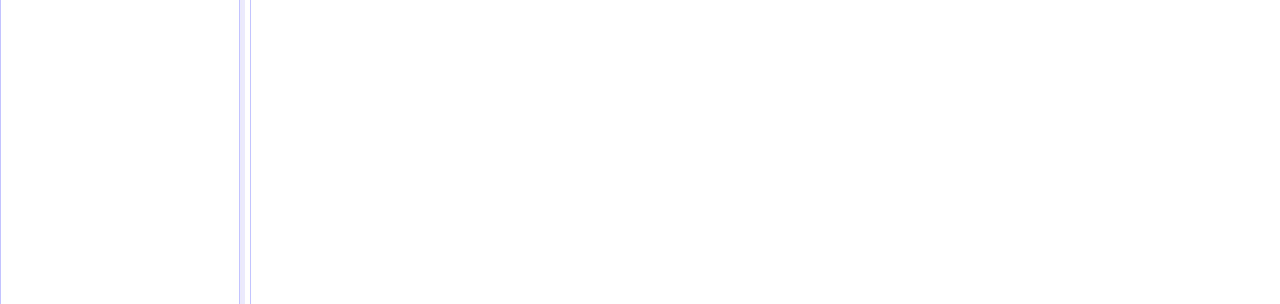
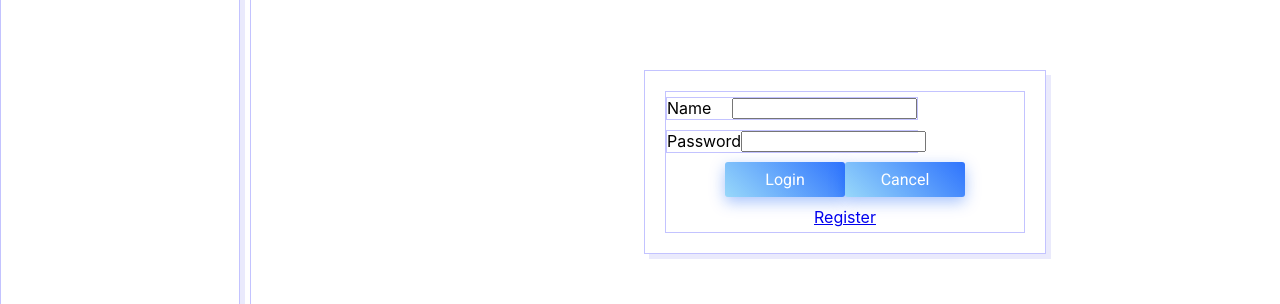
Before and after one commit to Vladimir-Kozinsky/OASIS, a React (Create React App) app: page /auth in a window 1280 px wide. Shown: the part 301-605 px from the top of the page. Built offline with nearby package versions, Linux system fonts and the light colour scheme; no server answers.

Commit message:
feat: redirect

```diff
--- a/src/App.js
+++ b/src/App.js
@@ -1,31 +1,33 @@
 import s from './App.module.css';
 import { Component } from 'react'
 import Home from './components/main/Home';
-import { Routes, Route, Link } from "react-router-dom";
+import { Redirect, Routes, Route, Link, Navigate } from "react-router-dom";
 import Footer from './components/footer/Footer';
 import MENU_W from './components/wrapComponents/Menu_w';
 import HEADER_W from './components/wrapComponents/Header_w';
 import LEGS_W from './components/wrapComponents/Legs_w';
+import Auth from './components/auth/Auth';
+import { compose } from 'redux';
+import { connect } from 'react-redux';
 
 
 class App extends Component {
   constructor(props) {
     super(props);
-    this.state = {
-      posts: []
-    }
+    this.state = {  }
   }
 
   render() {
     return (
       <div className={s.app}>
-        <HEADER_W/>
+        <HEADER_W />
         <MENU_W />
         <Footer />
         <div className={s.main} >
           <Routes>
+            <Route path='auth' element={<Auth />} />
             <Route path='legs' element={<LEGS_W />} />
-            <Route path='/' element={<Home />} />
+            <Route path='/' element={!this.props.isAuth ? <Navigate to="/auth" /> : <Home />} />
           </Routes>
         </div>
       </div>
@@ -34,5 +36,12 @@ class App extends Component {
 }
 
 
+const mapStateToProps = (state) => {
+  return {
+      isAuth: state.auth.isAuth,
+  }
+}
 
-export default App;
+const APP_W = connect(mapStateToProps, null)(App)
+
+export default APP_W
--- a/src/components/auth/Auth.js
+++ b/src/components/auth/Auth.js
@@ -1,9 +1,49 @@
-import s from './LegsFinder.module.css'
+import s from './Auth.module.css'
+import { Formik, Field, Form, ErrorMessage } from 'formik';
+import Button from '../../common/buttons/Button';
+import { Link } from "react-router-dom";
 
 const Auth = (props) => {
     return (
         <div className={s.auth}>
+            <Formik
+                initialValues={{}}
+                validate={(values) => {
+                    const errors = {};
+                    if (!values.depDate) {
+                        //   errors.depDate = 'Required';
+                    }
+                }}
 
+                onSubmit={(values, actions) => {
+                    actions.setSubmitting(false)
+                }}
+            >
+                {(
+                    { errors,
+                        handleSubmit,
+                        isSubmitting
+                    }) => (
+                    <Form onSubmit={handleSubmit} className={s.form} >
+                        <div className={s.field_block}>
+                            <label>Name</label>
+                            <Field type='text' id='name' name='name' palaceholder='Enter user name' />
+                        </div>
+                        <div className={s.field_block}>
+                            <label>Password</label>
+                            <Field type='text' id='name' name='name' palaceholder='Enter user name' />
+                        </div>
+
+                        <div className={s.addFormControlPanel}>
+                            <Button isDisabled={isSubmitting} type="submit" text='Login' />
+                            <Button text='Cancel' />
+                        </div>
+                        <Link to='/register' >Register</Link>
+                    </Form>
+                )}
+            </Formik>
         </div>
     )
 }
+
+export default Auth
--- a/src/components/auth/Auth.module.css
+++ b/src/components/auth/Auth.module.css
@@ -0,0 +1,22 @@
+.auth {
+    border: 1px solid rgb(195, 195, 255);
+    box-shadow: 5px 5px rgb(234, 234, 252);
+    width: 360px;
+    padding: 20px;
+    margin: 260px auto 0;
+}
+
+.form {
+    border: 1px solid rgb(195, 195, 255);
+    height: 140px;
+    display: flex;
+    flex-direction: column;
+    justify-content: space-around;
+    text-align: center;
+}
+.field_block {
+    border: 1px solid rgb(195, 195, 255);
+    width: 250px;
+    display: flex;
+    justify-content: space-between;
+}
--- /dev/null
+++ b/src/store/redusers/authReduser.js
@@ -0,0 +1,38 @@
+import { aircraftAPI } from '../../API/API'
+import { getAircraftData } from './menuReduser'
+
+const defaultState = {
+    isAuth: false
+}
+
+const authReduser = (state = defaultState, action) => {
+    switch (action.type) {
+        case 'SET_AUTH':
+            return {
+                ...state,
+                isAuth: action.payload
+            }
+        default:
+            return state
+    }
+}
+
+const setLastLegs = (isAuth) => ({ type: 'SET_AUTH', payload: isAuth })
+
+
+
+
+
+// export const addLeg = (msn, leg) => {
+//     return async (dispatch) => {
+//         const data = await aircraftAPI.addLeg(msn, leg)
+//         if (data.resultCode == 1) {
+//             dispatch(setLastLegs(data.legs))
+//             dispatch(getAircraftData(msn))
+//         }
+//     }
+// }
+
+
+
+export default authReduser
--- a/src/store/redusers/reducers.js
+++ b/src/store/redusers/reducers.js
@@ -1,8 +1,10 @@
 import { combineReducers } from 'redux';
 import menuReduser from './menuReduser';
 import legsReduser from './legsReduser';
+import authReduser from './authReduser';
 
 const reducers = combineReducers({
+    auth: authReduser,
     menu: menuReduser,
     legs: legsReduser
 });
```
